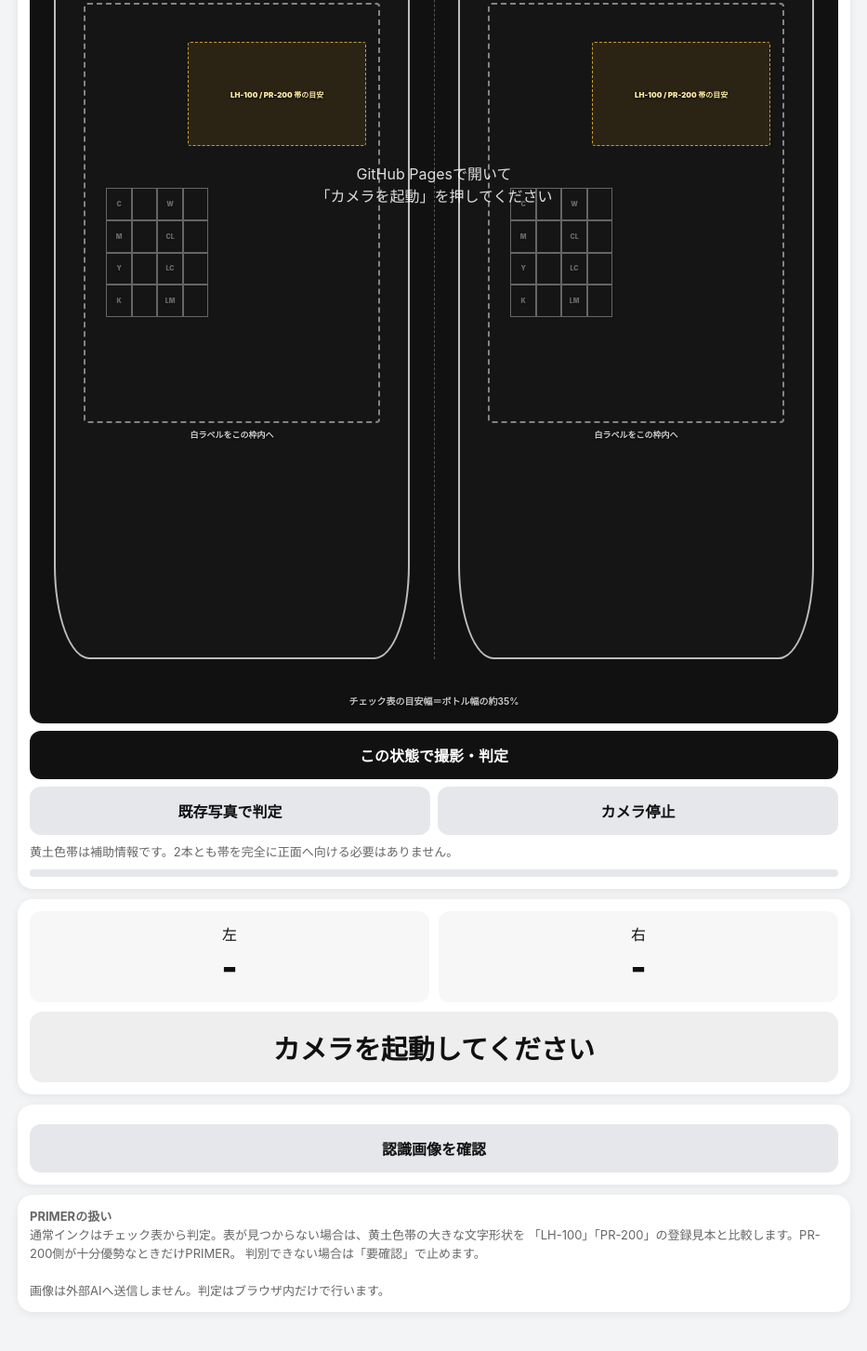
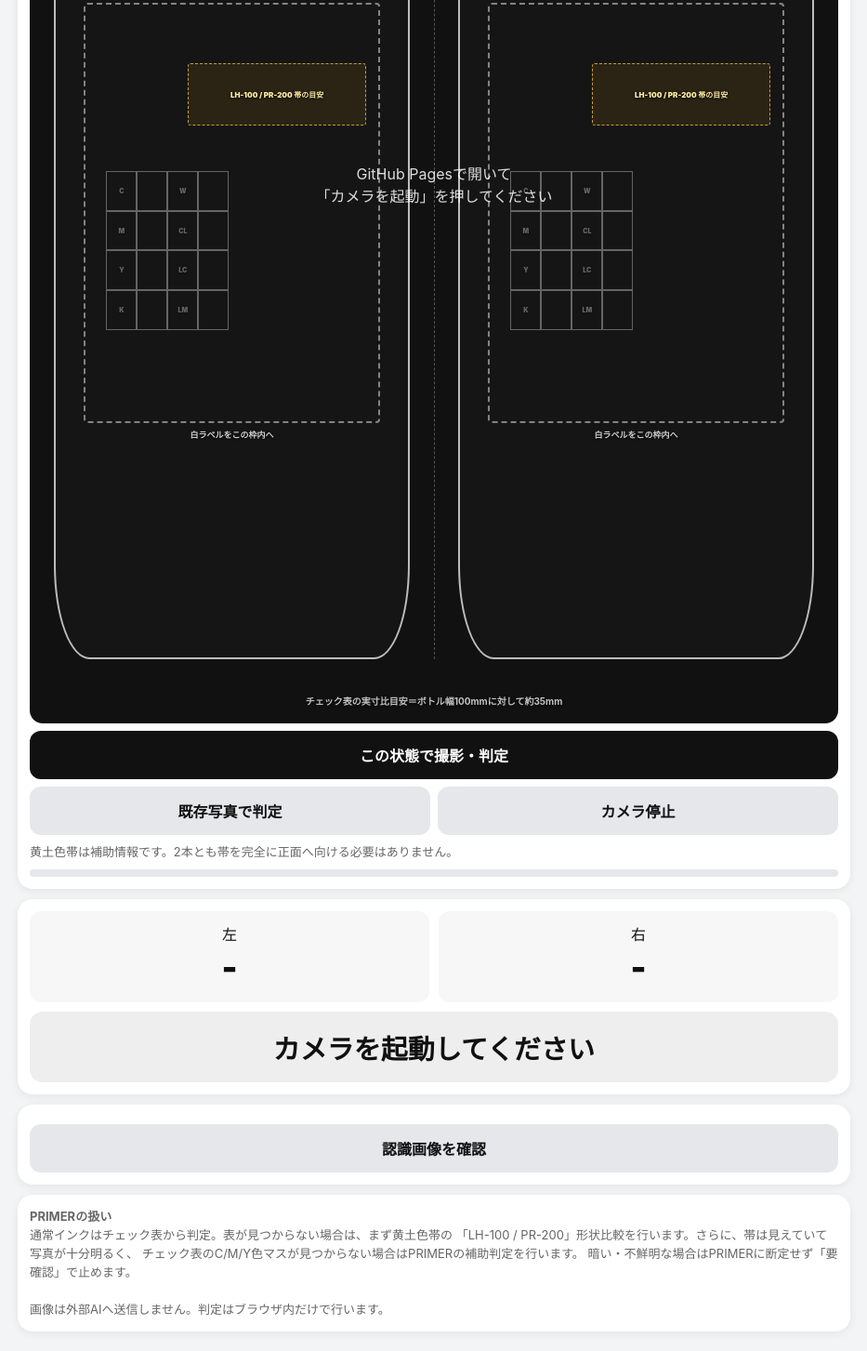
Before and after one commit to tabata9999123-commits/inkchecker_tabata, a plain HTML site: page index.html in a window 1280 px wide. Shown: the part 553-2006 px from the top of the page at 93% size, without its empty margins (173-1106 px from the left). Drawn offline with Linux system fonts and the light colour scheme.

Commit message:
Update index.html for version 2.5b
Updated title and description for clarity. Adjusted positions and dimensions of elements for better layout.

```diff
--- a/index.html
+++ b/index.html
@@ -4,7 +4,7 @@
 <meta charset="utf-8">
 <meta name="viewport" content="width=device-width,initial-scale=1,viewport-fit=cover">
 <meta name="theme-color" content="#111111">
-<title>インクチェック判定 v2.5</title>
+<title>インクチェック判定 v2.5b</title>
 <style>
 *{box-sizing:border-box}
 body{margin:0;background:#f3f4f6;color:#111;font-family:-apple-system,BlinkMacSystemFont,"Segoe UI",sans-serif}
@@ -40,14 +40,14 @@ input[type=file]{position:absolute;left:-9999px;width:1px;height:1px;opacity:0}
 }
 /* 帯は位置合わせ必須にしない。ラベル内の目安だけ。 */
 .band{
- position:absolute;left:35%;top:9%;width:61%;height:25%;
+ position:absolute;left:35%;top:14%;width:61%;height:15%;
  border:1px dashed rgba(255,205,70,.72);
  background:rgba(201,151,23,.12);border-radius:3px
 }
 .band span{position:absolute;left:2px;right:2px;top:50%;transform:translateY(-50%);text-align:center;color:#ffeca4;font-size:8px;font-weight:900;text-shadow:0 1px 3px #000}
 /* 実寸 35mm / ボトル約100mm = 35% */
 .table{
- position:absolute;left:7%;top:44%;width:35%;height:31%;
+ position:absolute;left:7%;top:40%;width:42%;height:38%;
  display:grid;grid-template-columns:repeat(4,1fr);grid-template-rows:repeat(4,1fr);
  opacity:.34
 }
@@ -72,7 +72,7 @@ input[type=file]{position:absolute;left:-9999px;width:1px;height:1px;opacity:0}
 <body>
 <div class="wrap">
 <h1>インクチェック判定</h1>
-<div class="sub">v2.5 / 2本同時撮影 / ボトル・白ラベル基準 / PR-200画像判別</div>
+<div class="sub">v2.5b / 2本同時撮影 / ボトル・白ラベル基準 / PR-200画像判別</div>
 
 <div class="card">
   <button id="startCamera" class="btn primary" type="button">カメラを起動</button>
@@ -113,7 +113,7 @@ input[type=file]{position:absolute;left:-9999px;width:1px;height:1px;opacity:0}
         </div>
       </div>
 
-      <div class="scaleNote">チェック表の目安幅＝ボトル幅の約35%</div>
+      <div class="scaleNote">チェック表の実寸比目安＝ボトル幅100mmに対して約35mm</div>
     </div>
   </div>
 
@@ -152,9 +152,10 @@ input[type=file]{position:absolute;left:-9999px;width:1px;height:1px;opacity:0}
 
 <div class="card small">
 <b>PRIMERの扱い</b><br>
-通常インクはチェック表から判定。表が見つからない場合は、黄土色帯の大きな文字形状を
-「LH-100」「PR-200」の登録見本と比較します。PR-200側が十分優勢なときだけPRIMER。
-判別できない場合は「要確認」で止めます。<br><br>
+通常インクはチェック表から判定。表が見つからない場合は、まず黄土色帯の
+「LH-100 / PR-200」形状比較を行います。さらに、帯は見えていて写真が十分明るく、
+チェック表のC/M/Y色マスが見つからない場合はPRIMERの補助判定を行います。
+暗い・不鮮明な場合はPRIMERに断定せず「要確認」で止めます。<br><br>
 画像は外部AIへ送信しません。判定はブラウザ内だけで行います。
 </div>
 </div>
```
